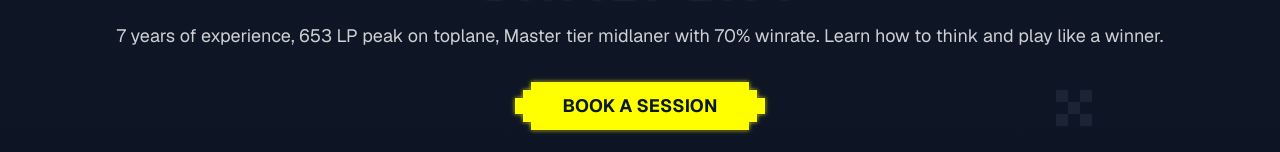
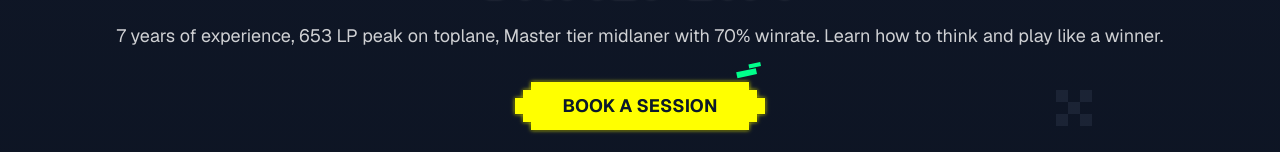
Before and after one commit to x-Foz3R-x/lemon_coaching, a Next.js app: page / in a window 1280 px wide. Shown: the part 318-470 px from the top of the page. Built offline with nearby package versions, Linux system fonts and the light colour scheme; no server answers.

Commit message:
feat: add glass prop to PixelBackground and enhance PixelButton with new leaf spans

```diff
--- a/src/components/ui/pixel-background.tsx
+++ b/src/components/ui/pixel-background.tsx
@@ -12,6 +12,7 @@ import { cn } from "~/lib/utils";
 
 interface Props {
   rows?: number;
+  glass?: boolean;
   className?: string;
   children?: React.ReactNode;
 }
@@ -25,6 +26,7 @@ const DEBOUNCE_MS = 100;
 
 export default function PixelBackground({
   rows = 6,
+  glass,
   className,
   children,
 }: Props) {
@@ -134,7 +136,7 @@ export default function PixelBackground({
           className="pointer-events-none absolute"
           style={meshContainerStyles}
         >
-          <PixelMesh {...meshProps} />
+          <PixelMesh glass={glass} {...meshProps} />
         </div>
       )}
       {children}
--- a/src/components/ui/pixel-button.tsx
+++ b/src/components/ui/pixel-button.tsx
@@ -1,8 +1,8 @@
-import * as React from "react";
+import { useCallback, useMemo } from "react";
 import { cva, type VariantProps } from "class-variance-authority";
+import Link from "next/link";
 
 import { cn } from "~/lib/utils";
-import Link from "next/link";
 
 const buttonVariants = cva(
   "focus-visible:border-ring focus-visible:ring-ring/50 aria-invalid:ring-destructive/40 aria-invalid:border-destructive bg-neon-yellow group: relative inline-flex shrink-0 cursor-pointer items-center justify-center gap-2 font-bold whitespace-nowrap text-gray-900 uppercase shadow-[0px_0px_2px_#000,_0_0_4px_#f9ff00] saturate-150 transition outline-none hover:scale-x-[107%] hover:scale-y-[98%] hover:shadow-[0px_0px_2px_#000,_0_0_6px_#f9ff00] focus-visible:ring-[3px] disabled:pointer-events-none disabled:opacity-50 [&_svg]:pointer-events-none [&_svg]:shrink-0",
@@ -33,7 +33,7 @@ export default function PixelButton({
   const pixelSizes = { sm: 0.375, md: 0.5 };
   const pixelSize = pixelSizes[size ?? "md"];
 
-  const createPixelSpanStyle = React.useCallback(
+  const createPixelSpanStyle = useCallback(
     (
       widthMultiplier: number,
       heightMultiplier: number,
@@ -54,7 +54,7 @@ export default function PixelButton({
     [pixelSize],
   );
 
-  const pixelSpans = React.useMemo(
+  const pixelSpans = useMemo(
     () => (
       <>
         <span
@@ -87,6 +87,22 @@ export default function PixelButton({
     [createPixelSpanStyle],
   );
 
+  const leafSpans = useMemo(
+    () => (
+      <>
+        <span
+          className="bg-neon-green absolute right-1/2 origin-bottom-right -rotate-12"
+          style={createPixelSpanStyle(2.5, 0.75, -1.75, undefined, -1)}
+        />
+        <span
+          className="bg-neon-green absolute right-1/2 origin-bottom-right -rotate-12"
+          style={createPixelSpanStyle(1.5, 0.5, -2.5, undefined, -1.5)}
+        />
+      </>
+    ),
+    [createPixelSpanStyle],
+  );
+
   if (href) {
     return (
       <Link
@@ -96,6 +112,7 @@ export default function PixelButton({
       >
         {children}
         {pixelSpans}
+        {leafSpans}
       </Link>
     );
   } else {
@@ -108,6 +125,7 @@ export default function PixelButton({
       >
         {children}
         {pixelSpans}
+        {leafSpans}
       </button>
     );
   }
--- a/src/env.js
+++ b/src/env.js
@@ -16,7 +16,10 @@ export const env = createEnv({
    * `NEXT_PUBLIC_`.
    */
   client: {
+    NEXT_PUBLIC_APP_URL: z.string(),
+    // Booking
     NEXT_PUBLIC_BOOKING_URL: z.string(),
+    //Social Media
     NEXT_PUBLIC_AUTHOR_URL: z.string(),
     NEXT_PUBLIC_INSTAGRAM_URL: z.string(),
     NEXT_PUBLIC_YOUTUBE_URL: z.string(),
@@ -29,7 +32,10 @@ export const env = createEnv({
    */
   runtimeEnv: {
     NODE_ENV: process.env.NODE_ENV,
+    NEXT_PUBLIC_APP_URL: process.env.NEXT_PUBLIC_APP_URL,
+    // Booking
     NEXT_PUBLIC_BOOKING_URL: process.env.NEXT_PUBLIC_BOOKING_URL,
+    // Social Media
     NEXT_PUBLIC_AUTHOR_URL: process.env.NEXT_PUBLIC_AUTHOR_URL,
     NEXT_PUBLIC_INSTAGRAM_URL: process.env.NEXT_PUBLIC_INSTAGRAM_URL,
     NEXT_PUBLIC_YOUTUBE_URL: process.env.NEXT_PUBLIC_YOUTUBE_URL,
```
